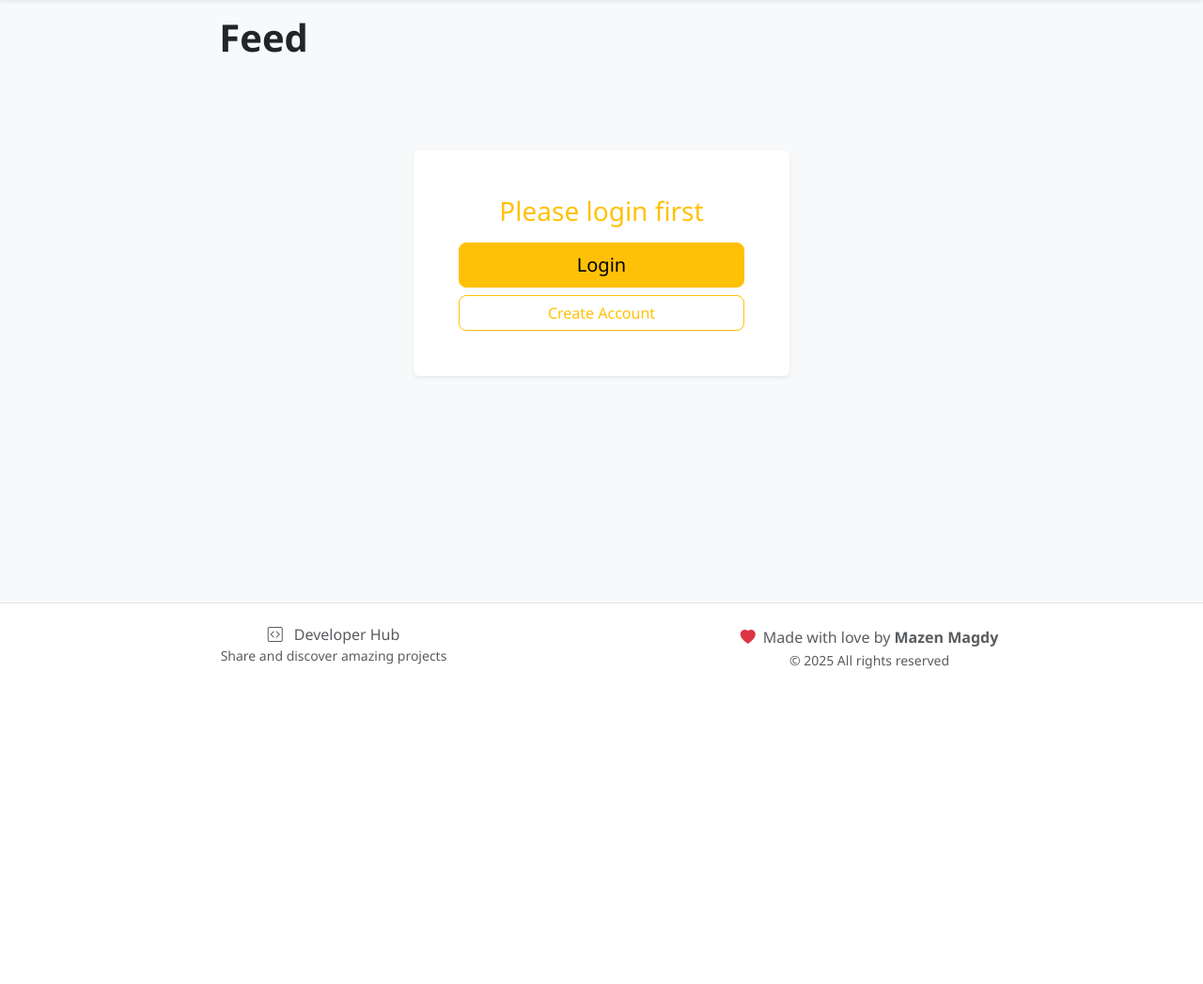
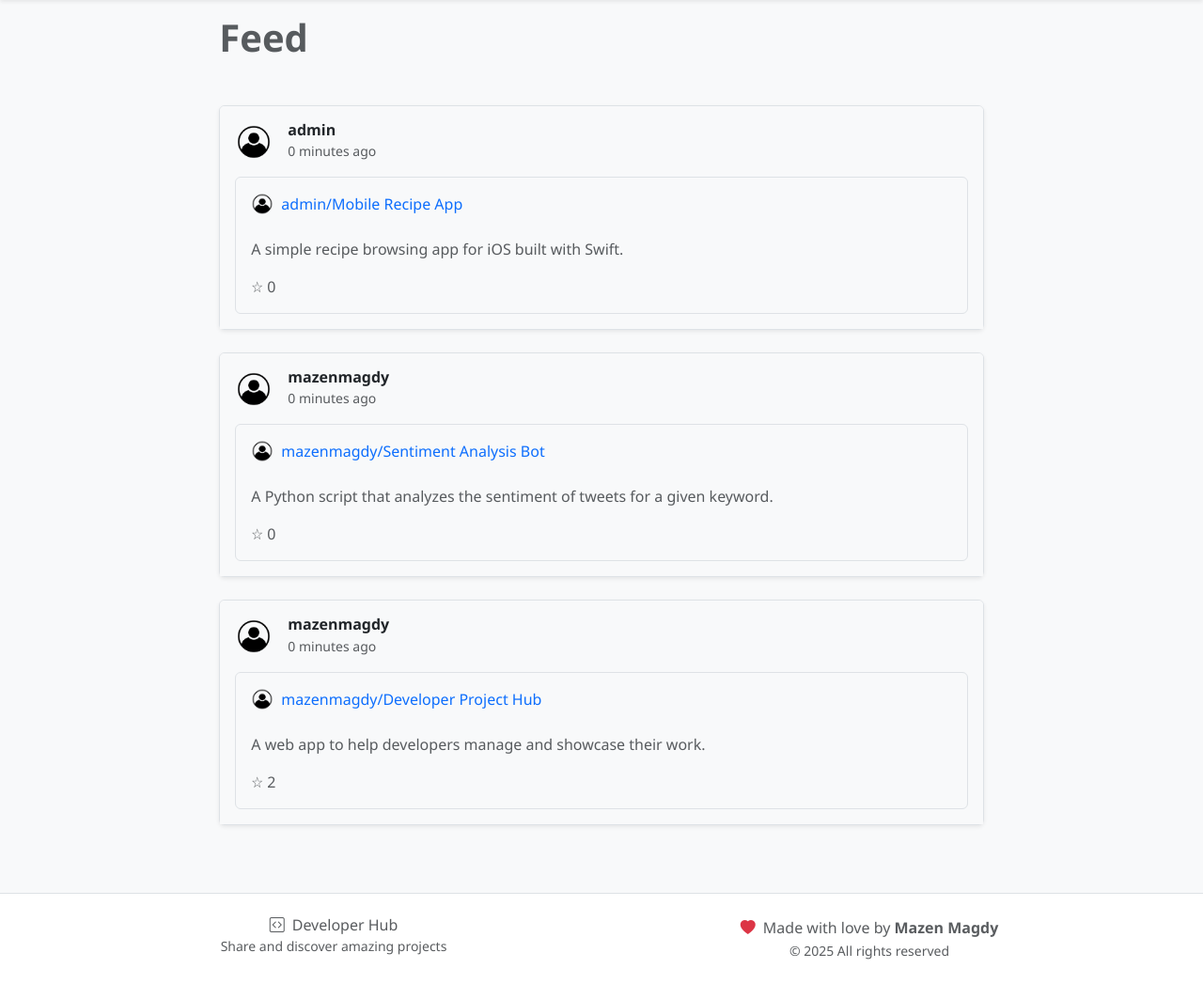
Before and after one commit to Mazen-023/hub, a Django app: page / in a window 1280 px wide. Shown: the part 62-1109 px from the top of the page at 94% size. Before the commit the page ends 774 px from the top, so only its background shows below. Run offline with Django 5.2, Linux system fonts and the light colour scheme; data comes from the database, SQL or seed files in the repository; both versions use the stored data as it was after the commit.

Commit message:
move js to external file

```diff
--- a/hub/settings.py
+++ b/hub/settings.py
@@ -126,3 +126,6 @@ DEFAULT_AUTO_FIELD = "django.db.models.BigAutoField"
 # Configuration for storing images
 MEDIA_URL = "/media/"
 MEDIA_ROOT = BASE_DIR
+
+# URL for login page
+LOGIN_URL = "projects:login"
--- a/projects/static/projects/script.js
+++ b/projects/static/projects/script.js
@@ -1,10 +1,102 @@
-document.addEventListener('DOMContentLoaded', function() {
-    star();
+document.addEventListener('DOMContentLoaded', function () {
+    // Delete specific project
+    document.querySelectorAll('.delete-btn').forEach(button => { delete_project(button) });
+
+    // Botton to toggle follow
+    const followBtn = document.querySelector('#toggle_follow');
+    if (followBtn) {
+        followBtn.addEventListener('click', function () {
+            const userId = this.dataset.user;
+            toggle_follow(userId);
+        });
+    }
+
+    // Add star to a project
+    document.querySelectorAll('.star').forEach(button => { star(button) });
+
 });
 
-function star() {
-    document.querySelectorAll('.star').forEach(button => {
-        button.addEventListener('click', function(event) {
+function delete_project(btn) {
+    btn.addEventListener('click', function (event) {
+        event.preventDefault();
+        const projectId = this.dataset.id;
+        const projectRow = this.closest('tr');
+        const projectTitle = projectRow.querySelector('.project-title').textContent;
+
+        if (confirm(`Are you sure you want to delete "${projectTitle}"? This action cannot be undone.`)) {
+            // Add loading state
+            this.innerHTML = '<i class="bi bi-hourglass-split"></i>';
+            this.disabled = true;
+
+            fetch(`/delete/${projectId}/`, {
+                method: 'DELETE'
+            })
+            .then(response => {
+                if (response.ok) {
+                    // Fade out and remove the row
+                    projectRow.style.transition = 'opacity 0.3s ease';
+                    projectRow.style.opacity = '0';
+                    setTimeout(() => {
+                        projectRow.remove();
+                        // Update project count
+                        const badge = document.querySelector('.card-header .badge');
+                        if (badge) {
+                            const currentCount = parseInt(badge.textContent.split(' ')[0]);
+                            badge.textContent = `${currentCount - 1} total`;
+                        }
+                    }, 300);
+                } else {
+                    alert('Something went wrong. Please try again.');
+                    // Reset button
+                    this.innerHTML = '<i class="bi bi-trash"></i>';
+                    this.disabled = false;
+                }
+            })
+            .catch(error => {
+                console.error('Error:', error);
+                alert('An error occurred. Please check the console.');
+                // Reset button
+                this.innerHTML = '<i class="bi bi-trash"></i>';
+                this.disabled = false;
+            });
+        }
+    });
+}
+
+function toggle_follow(userId) {
+    const btn = document.querySelector('#toggle_follow')
+
+    // Add loading state
+    btn.innerHTML = '<i class="bi bi-hourglass-split me-2"></i>Loading...';
+    btn.disabled = true;
+
+    fetch(`/follow/${userId}/`, {
+        method: 'POST'
+    })
+    .then(response => response.json())
+    .then(result => {
+        const followerCount = document.getElementById('followers-count');
+
+        if (result.message === 'Followed') {
+            followerCount.textContent = result.followers;
+            btn.innerHTML = '<i class="bi bi-person-dash me-2"></i>Unfollow';
+            btn.classList.remove('btn-primary');
+            btn.classList.add('btn-outline-danger');
+        } else {
+            followerCount.textContent = result.followers;
+            btn.innerHTML = '<i class="bi bi-person-plus me-2"></i>Follow';
+            btn.classList.remove('btn-outline-danger');
+            btn.classList.add('btn-primary');
+        }
+        btn.disabled = false;
+    })
+    .catch(error => {
+        console.error('Error:', error);
+    });
+}
+
+function star(btn) {
+    btn.addEventListener('click', function (event) {
         event.preventDefault();
         const projectId = this.dataset.id;
 
@@ -13,7 +105,6 @@ function star() {
         })
         .then(response => response.json())
         .then(result => {
-                console.log(result);
             // Update the star count
             const star_count = document.querySelector(`.star-count[data-id="${projectId}"]`);
             if (star_count) {
@@ -46,5 +137,4 @@ function star() {
             console.error('Error:', error);
         });
     });
-    });
 }
--- a/projects/templates/projects/create.html
+++ b/projects/templates/projects/create.html
@@ -21,6 +21,7 @@
                                     <input autofocus type="text" class="form-control" id="title" name="title" placeholder="Enter your project title" required>
                                 </div>
                             </div>
+
                             <div class="col-md-6">
                                 <div class="mb-4">
                                     <label for="status" class="form-label fw-semibold">Visibility</label>
@@ -52,6 +53,7 @@
                                     <input type="url" class="form-control" id="video" name="video" placeholder="https://youtube.com/watch?v=...">
                                 </div>
                             </div>
+
                             <div class="col-md-6">
                                 <div class="mb-4">
                                     <label for="file" class="form-label fw-semibold">Project Image</label>
@@ -85,6 +87,7 @@
                         <div class="d-grid">
                             <button type="submit" class="btn btn-info text-white">Create Project</button>
                         </div>
+
                     </form>
                 </div>
             </div>
--- a/projects/templates/projects/index.html
+++ b/projects/templates/projects/index.html
@@ -7,14 +7,17 @@
 <div class="container-fluid px-4">
     <div class="row justify-content-center">
         <div class="col-lg-8 col-md-10">
+
             <div class="mb-5">
-                <h1 class="fw-bold mb-3 mt-3">Feed</h1>
+                <h1 class="fw-bold mb-3 mt-3 text-muted">Feed</h1>
             </div>
 
-            {% if user.is_authenticated %}
             {% for project in projects %}
-                    <div class="card shadow-sm mb-4 border-0">
+                <!-- Feed Card -->
+                <div class="card shadow-sm mb-4 border rounded">
                     <div class="card-header bg-light border-0 py-3">
+
+                        <!-- Outer card -->
                         <div class="d-flex justify-content-between align-items-center">
                             <a href="{% url 'projects:dashboard' project.owner.username %}" class="text-decoration-none">
                                 <div class="d-flex align-items-center">
@@ -32,9 +35,9 @@
                                 </div>
                             </a>
                         </div>
-                        </div>
 
-                        <div class="card-body p-4">
+                        <!-- Nested card -->
+                        <div class="border rounded p-3 mt-3">
                             <div class="d-flex justify-content-between align-items-start mb-3">
                                 <a href="{% url 'projects:project_detail' project.id %}"
                                     class="text-decoration-none flex-grow-1">
@@ -49,8 +52,7 @@
                                         <span class="text-primary fw-medium">{{ project.owner.username }}/{{ project.title }}</span>
                                     </div>
                                 </a>
-
-                                {% if project.owner != user %}
+                                {% if user.is_authenticated and project.owner != user %}
                                     <div class="ms-3">
                                         {% if user in project.stars.all %}
                                             <button class="btn btn-outline-warning btn-sm star" data-id="{{ project.id }}">
@@ -64,12 +66,10 @@
                                     </div>
                                 {% endif %}
                             </div>
-
                             <p class="card-text text-muted mb-3">{{ project.overview }}</p>
-
                             <div class="d-flex align-items-center justify-content-between">
                                 <div class="d-flex align-items-center text-muted">
-                                    {% if user in project.stars.all %}
+                                    {% if user.is_authenticated and user in project.stars.all %}
                                         <span data-id="{{ project.id }}" class="star_icon2 me-1">★</span>
                                     {% else %}
                                         <span data-id="{{ project.id }}" class="star_icon2 me-1">☆</span>
@@ -78,21 +78,23 @@
                                 </div>
                             </div>
                         </div>
+
                     </div>
-                {% endfor %}
-            {% else %}
+                </div>
+            {% empty %}
                 <div class="text-center py-5">
                     <div class="card shadow-sm border-0 mx-auto" style="max-width: 400px;">
                         <div class="card-body p-5">
-                            <h3 class="text-warning mb-3">Please login first</h3>
+                            <h3 class="text-muted mb-3">No projects yet.</h3>
+                            <p>Be the first to create one!</p>
                             <div class="d-grid gap-2">
-                                <a href="{% url 'projects:login' %}" class="btn btn-warning btn-lg">Login</a>
-                                <a href="{% url 'projects:register' %}" class="btn btn-outline-warning">Create Account</a>
+                                <a href="{% url 'projects:create' %}" class="btn btn-warning text-white">Create Project</a>
                             </div>
                         </div>
                     </div>
                 </div>
-            {% endif %}
+            {% endfor %}
+
         </div>
     </div>
 </div>
--- a/projects/views.py
+++ b/projects/views.py
@@ -11,8 +11,12 @@ from .models import User, Project, Tech
 
 # Create your views here.
 def index(request):
-    # Get all projects
-    projects = Project.objects.all().order_by("-timestamp")
+    # Get all public projects, excluding the current user's if authenticated
+    projects = Project.objects.filter(is_public=True)
+    if request.user.is_authenticated:
+        projects = projects.exclude(owner=request.user)
+
+    projects = projects.order_by("-timestamp")
     return render(request, "projects/index.html", {"projects": projects})
 
 
```
Also changed, not shown: projects/templates/projects/dashboard.html (+3 -105 lines), projects/templates/projects/layout.html (+8 -2 lines), projects/templates/projects/login.html (+7 -0 lines), projects/templates/projects/project_detail.html (+8 -2 lines), projects/templates/projects/register.html (+12 -6 lines), db.sqlite3. Lines whose indentation alone changed are shown as unchanged.
